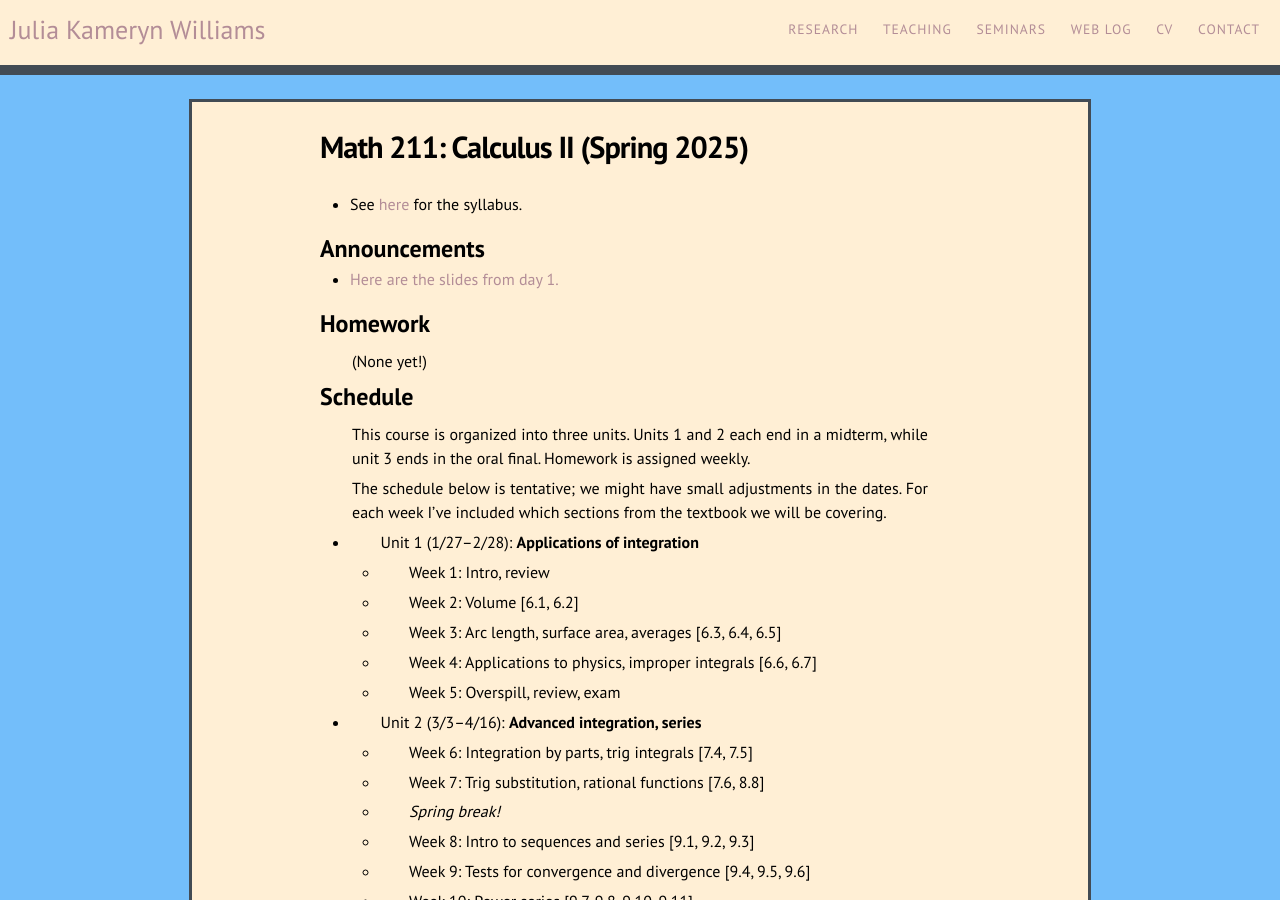
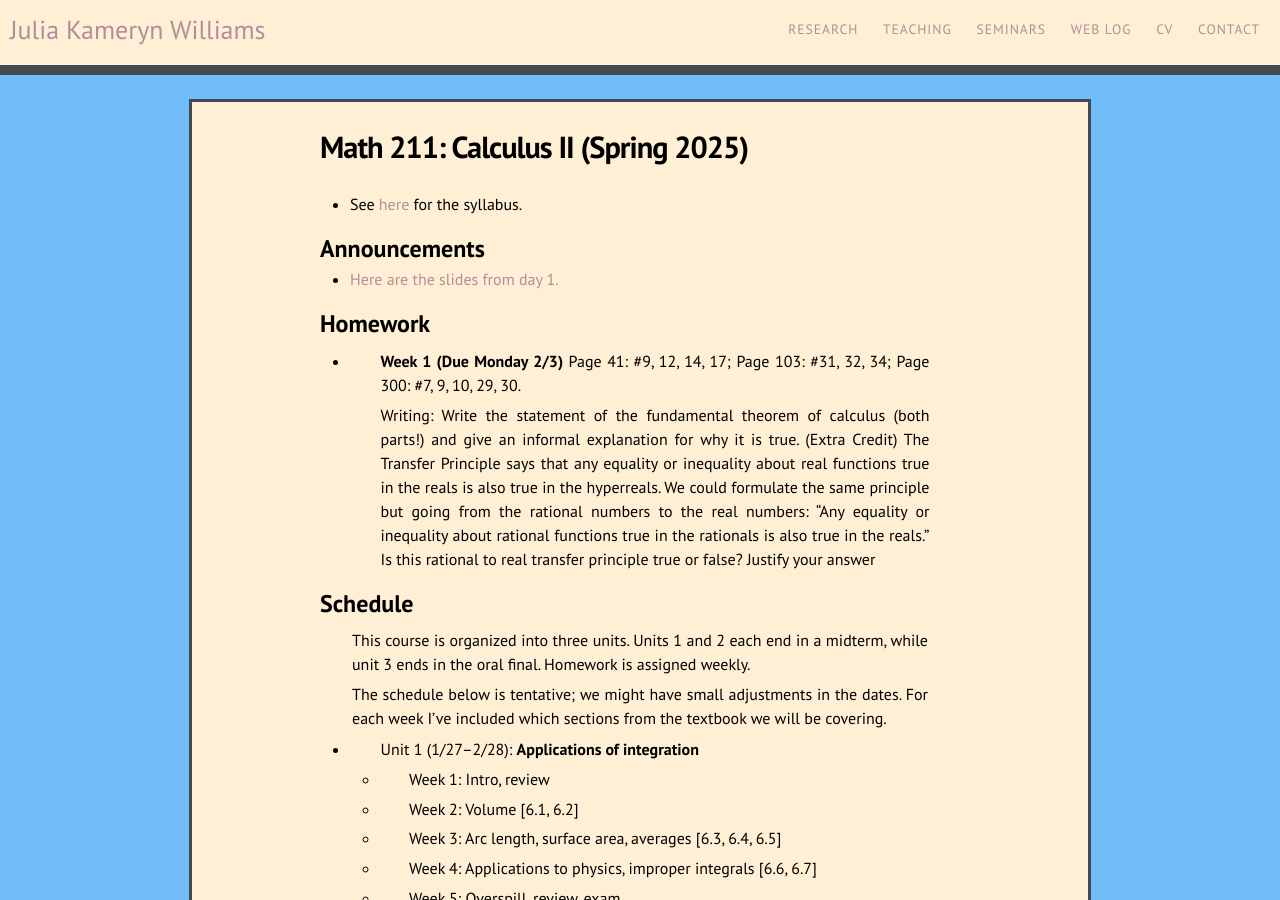
Before and after one commit to kamerynjw/kamerynjw.github.io, a Jekyll site: the page built from teaching/2025/math211.md, in a window 1280 px wide and 900 px high. Built offline with Jekyll 4.4.1, drawn with Linux system fonts in a browser that asks for light colours; nearby versions of some CDN libraries.

Commit message:
week 1 hw

```diff
--- a/teaching/2025/math211.md
+++ b/teaching/2025/math211.md
@@ -15,7 +15,9 @@ Announcements
 Homework
 --------
 
-(None yet!)
+* **Week 1 (Due Monday 2/3)** Page 41: #9, 12, 14, 17; Page 103: #31, 32, 34; Page 300: #7, 9, 10, 29, 30.
+
+    Writing: Write the statement of the fundamental theorem of calculus (both parts!) and give an informal explanation for why it is true. (Extra Credit) The Transfer Principle says that any equality or inequality about real functions true in the reals is also true in the hyperreals. We could formulate the same principle but going from the rational numbers to the real numbers: "Any equality or inequality about rational functions true in the rationals is also true in the reals." Is this rational to real transfer principle true or false? Justify your answer
 
 Schedule
 --------
```
